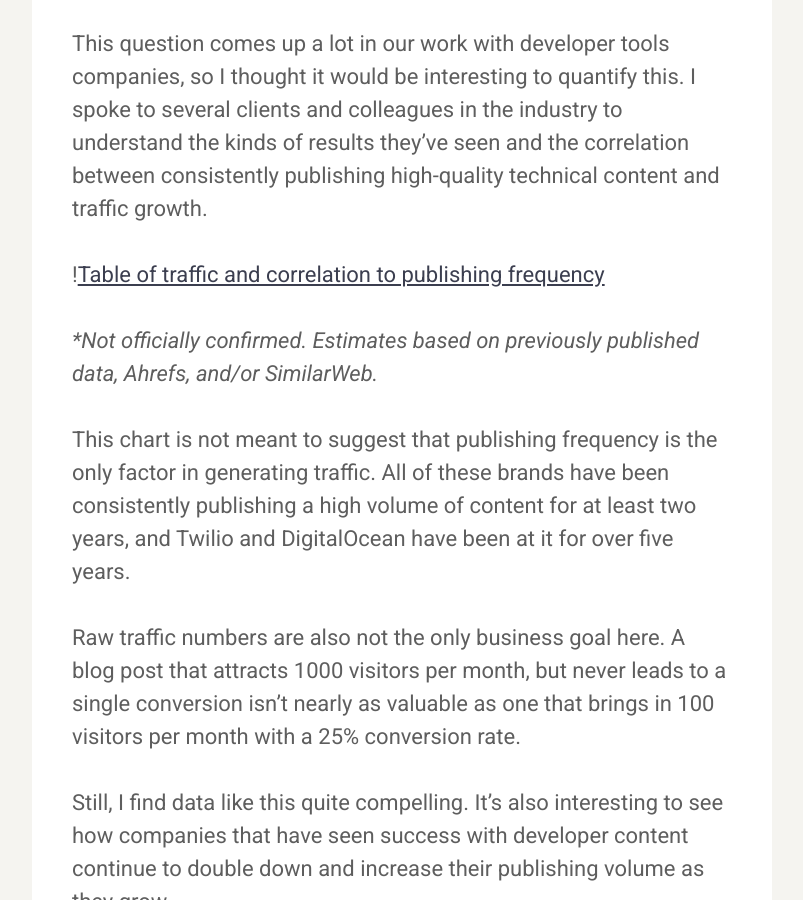
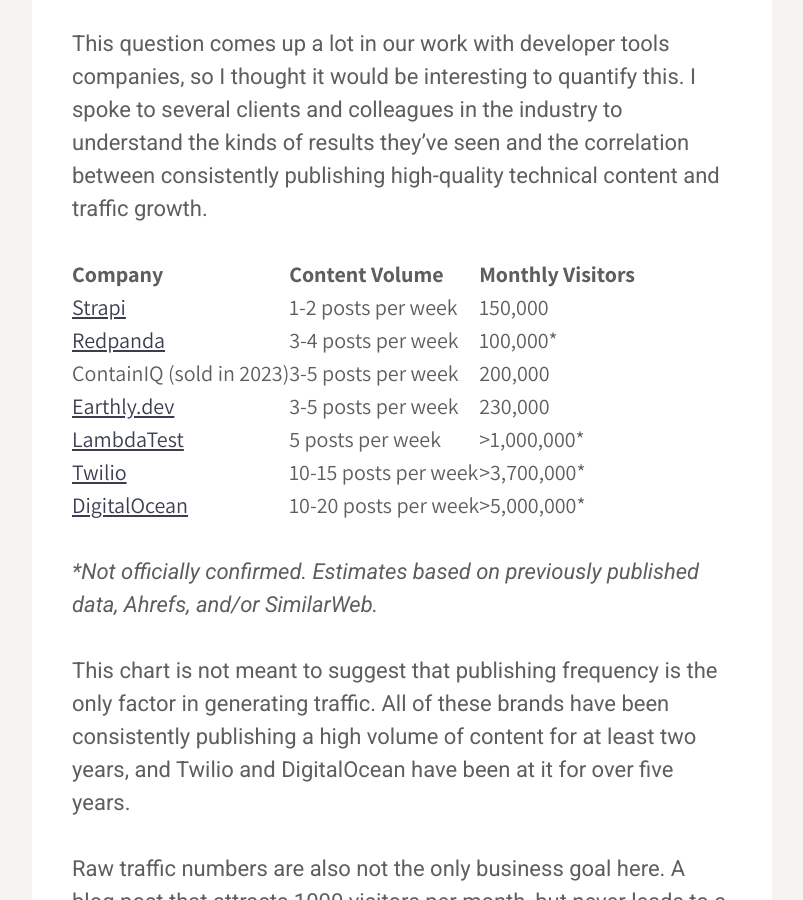
Before and after one commit to karllhughes/learn, a Jekyll site: the page built from _posts/2023-06-25-scaling-developer-content.md, in a window 1280 px wide and 900 px high, scrolled down 1188 px. Shown: the whole window, without its empty margins (238-1041 px from the left). Built offline with Jekyll 4.4.1, drawn with Linux system fonts in a browser that asks for light colours; a script that is not in the unit is left out; comment, search, counter and statistics services are not loaded.

Commit message:
Fixing formatting

```diff
--- a/_posts/2023-06-25-scaling-developer-content.md
+++ b/_posts/2023-06-25-scaling-developer-content.md
@@ -16,7 +16,72 @@
 
 This question comes up a lot in our work with developer tools companies, so I thought it would be interesting to quantify this. I spoke to several clients and colleagues in the industry to understand the kinds of results they’ve seen and the correlation between consistently publishing high-quality technical content and traffic growth.
 
-!﻿[Table of traffic and correlation to publishing frequency](https://i.imgur.com/HZGVJTV.png)
+<table>
+  <tr>
+   <td><strong>Company</strong>
+   </td>
+   <td><strong>Content Volume</strong>
+   </td>
+   <td><strong>Monthly Visitors</strong>
+   </td>
+  </tr>
+  <tr>
+   <td><a href="https://strapi.io/">Strapi</a>
+   </td>
+   <td>1-2 posts per week
+   </td>
+   <td>150,000
+   </td>
+  </tr>
+  <tr>
+   <td><a href="https://redpanda.com/">Redpanda</a>
+   </td>
+   <td>3-4 posts per week
+   </td>
+   <td>100,000*
+   </td>
+  </tr>
+  <tr>
+   <td>ContainIQ (sold in 2023)
+   </td>
+   <td>3-5 posts per week
+   </td>
+   <td>200,000
+   </td>
+  </tr>
+  <tr>
+   <td><a href="https://earthly.dev/">Earthly.dev</a>
+   </td>
+   <td>3-5 posts per week
+   </td>
+   <td>230,000
+   </td>
+  </tr>
+  <tr>
+   <td><a href="https://www.lambdatest.com/">LambdaTest</a>
+   </td>
+   <td>5 posts per week
+   </td>
+   <td>>1,000,000*
+   </td>
+  </tr>
+  <tr>
+   <td><a href="https://www.twilio.com/">Twilio</a>
+   </td>
+   <td>10-15 posts per week
+   </td>
+   <td>>3,700,000*
+   </td>
+  </tr>
+  <tr>
+   <td><a href="https://www.digitalocean.com/">DigitalOcean</a>
+   </td>
+   <td>10-20 posts per week
+   </td>
+   <td>>5,000,000*
+   </td>
+  </tr>
+</table>
 
 *\*Not officially confirmed. Estimates based on previously published data, Ahrefs, and/or SimilarWeb.*
 
@@ -36,7 +101,7 @@
 
 Typically, developer tools companies start producing content because they want to drive awareness, increase website traffic, and convert more leads into paying customers. These high-level goals are great, but in order to determine how much content you need, you’ll have to get more specific as to how and how quickly your content needs to affect these goals.
 
-!﻿[Goals and timeline](https://i.imgur.com/d2QtXY2.jpg)
+<img src="https://i.imgur.com/d2QtXY2.jpg" alt="Goals and timeline" />
 
 For example, if you want your content to help your brand be perceived as a “thought leader” and you have a long timeline, you can probably get away with publishing just one or two pieces of content per month from your executive team.
 
```
